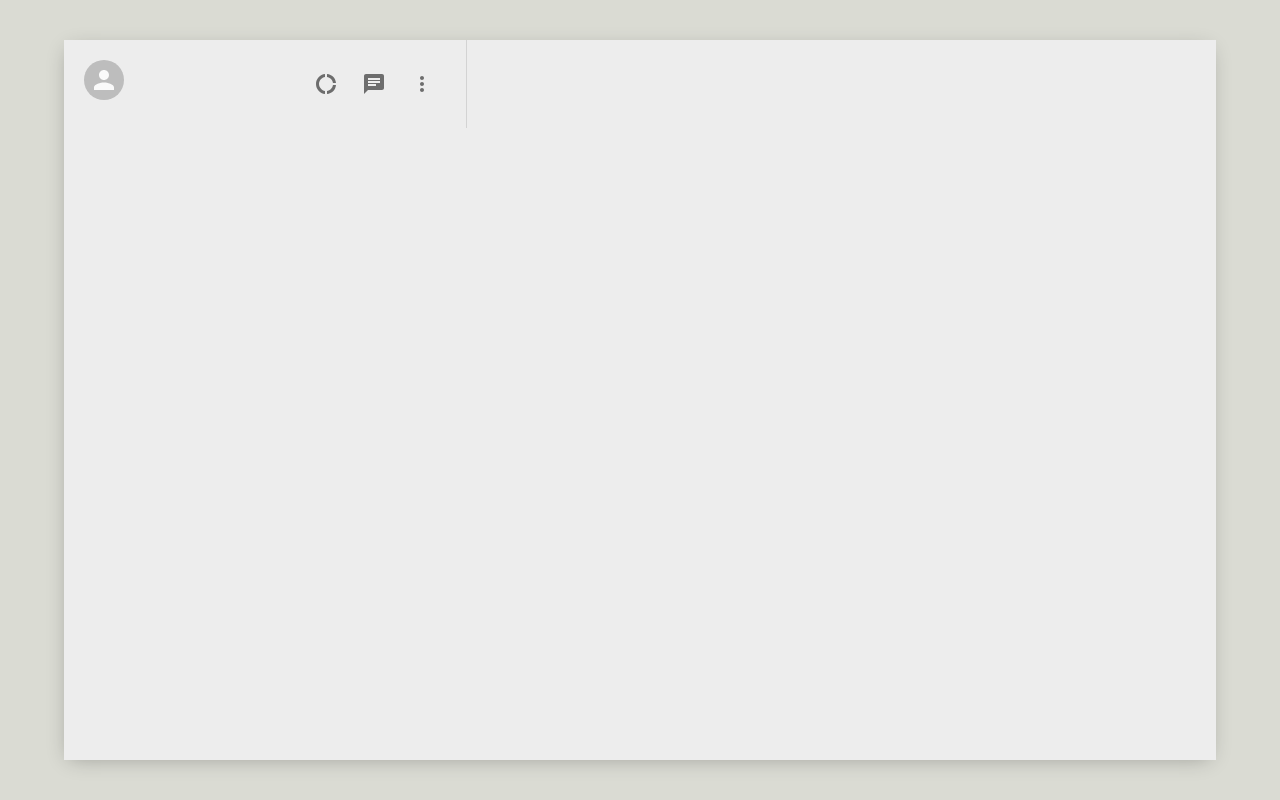
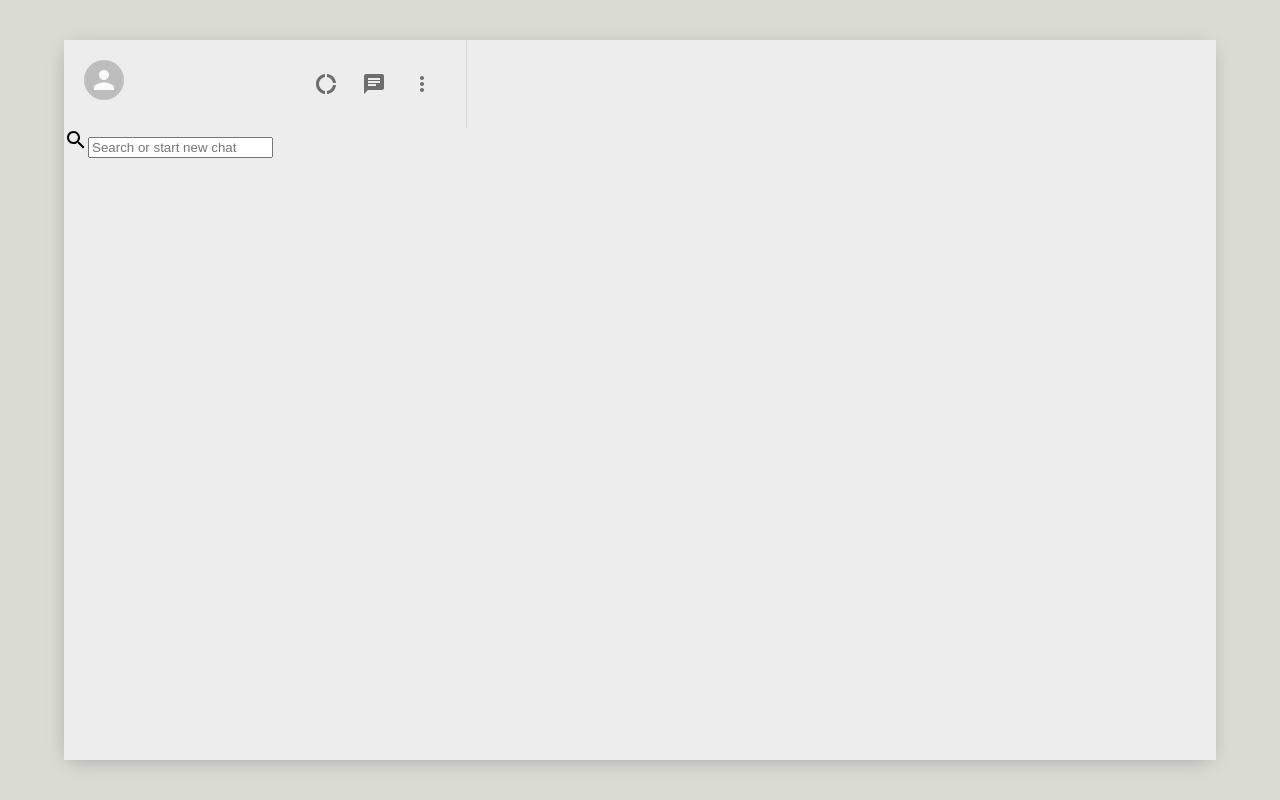
Before and after one commit to Ian-Balijawa/messanger-app, a React (Create React App) app: page / in a window 1280 px wide. Built offline with nearby package versions, Linux system fonts and the light colour scheme.

Commit message:
new code

```diff
--- a/src/Sidebar.css
+++ b/src/Sidebar.css
@@ -9,3 +9,9 @@
     padding: 20px;
     border-right: 1px solid lightgray;
 }
+.header-right{
+    display: flex;
+    align-items: center;
+    justify-content: space-between;
+    min-width: 10vw;
+}
--- a/src/Sidebar.js
+++ b/src/Sidebar.js
@@ -24,6 +24,13 @@ function Sidebar() {
                  </IconButton>
             </div>
            </div>
+
+        <div className="sidebar-search">
+          <div className="search-container">
+            <SearchIcon/>
+            <input type="text" placeholder="Search or start new chat"/>
+          </div>
+        </div>
     </div>
   )
 }
```
